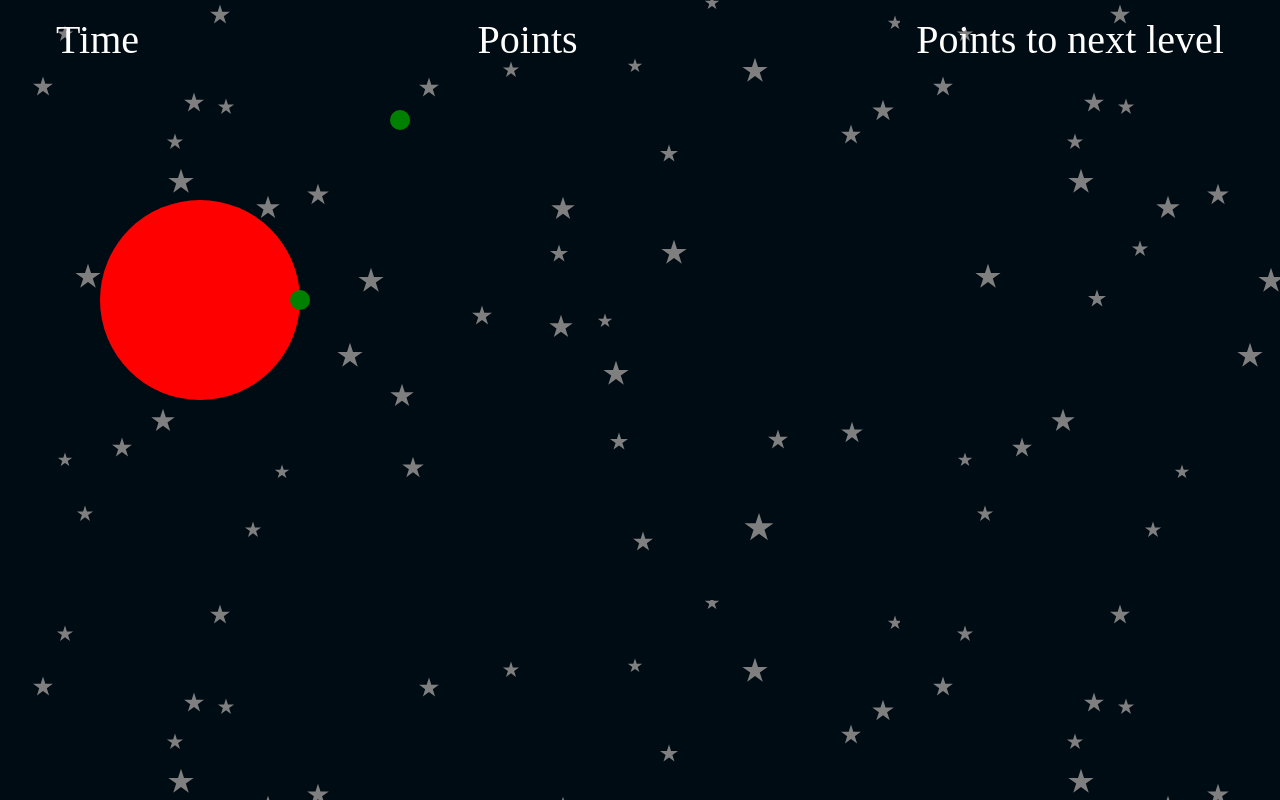
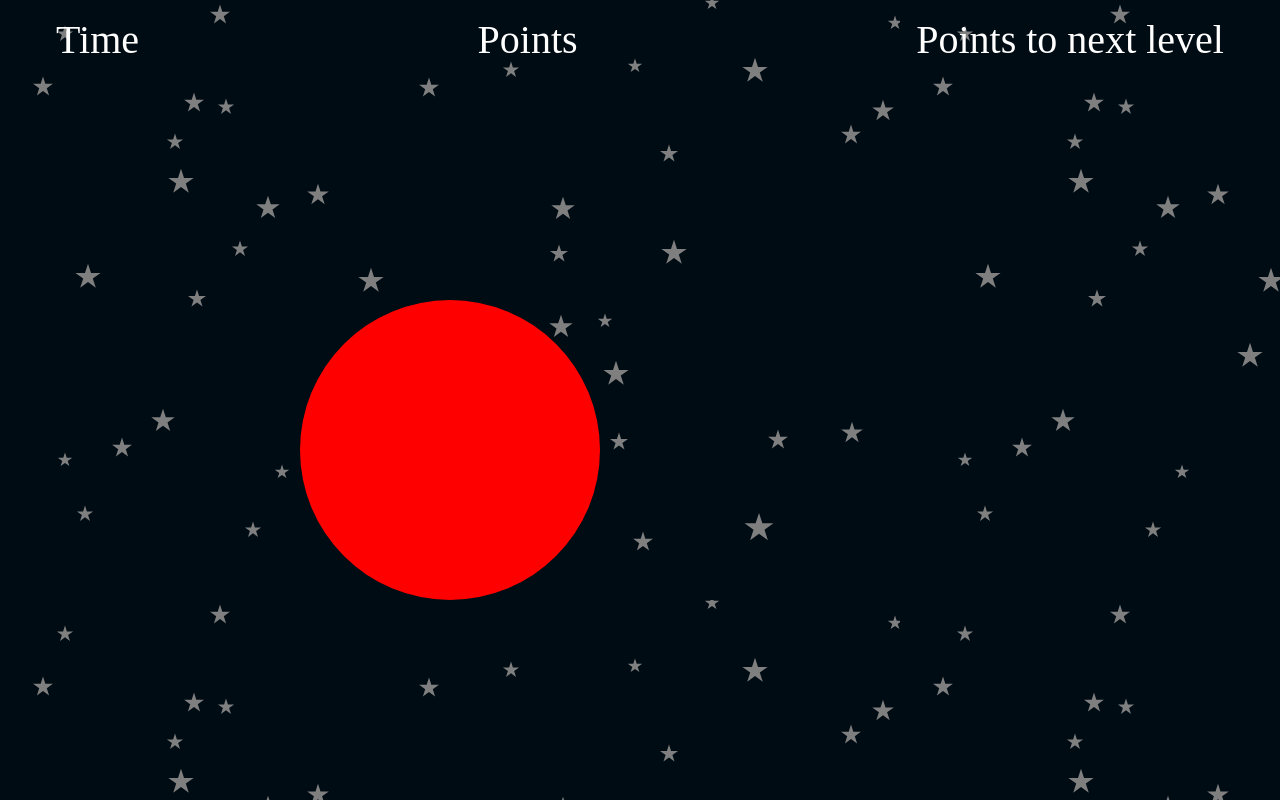
Before and after one commit to GrzegorzBanaszak/caught-ball, a React (Create React App) app: page / in a window 1280 px wide. Built offline with nearby package versions, Linux system fonts and the light colour scheme; a web font is replaced by a local one.

Commit message:
Add create and remove ball

```diff
--- a/package.json
+++ b/package.json
@@ -15,6 +15,7 @@
     "react-dom": "^18.1.0",
     "react-scripts": "5.0.1",
     "typescript": "^4.6.4",
+    "uuid": "^8.3.2",
     "web-vitals": "^2.1.4"
   },
   "scripts": {
@@ -42,6 +43,7 @@
     ]
   },
   "devDependencies": {
+    "@types/uuid": "^8.3.4",
     "styled-components": "^5.3.5"
   }
 }
--- a/src/components/Ball.tsx
+++ b/src/components/Ball.tsx
@@ -1,32 +1,21 @@
+import { motion } from "framer-motion";
 import React from "react";
-import { useState } from "react";
-import styled, { Keyframes, keyframes } from "styled-components";
+import styled from "styled-components";
 import "../styles/ball.css";
 
 //Props interface for Ball
 interface IBallProps {
+  ballId?: string
   size: number;
   positionX: number;
   positionY: number;
   color: string;
   isClick?: boolean;
+  removeBall?: (ballId: string) => void;
 }
 
-const animation = (color: string): Keyframes => {
-  return keyframes`
-  to{
-    box-shadow: 0 0 .3rem #fff,
-              0 0 .3rem #fff,
-              0 0 3rem ${color},
-              0 0 0.8rem ${color},
-              0 0 2.8rem ${color},
-              inset 0 0 1.3rem ${color};
-  }
-`;
-};
-
 //Div styled element
-const BallElement = styled.div<IBallProps>`
+const BallElement = styled(motion.div) <IBallProps>`
   width: ${(props) => `${props.size}px`};
   height: ${(props) => `${props.size}px`};
   border-radius: 50%;
@@ -35,9 +24,6 @@ const BallElement = styled.div<IBallProps>`
   z-index: 3;
   top: ${(props) => `${props.positionY}px`};
   left: ${(props) => `${props.positionX}px`};
-  transform: translate(-50%, -50%);
-  animation-name: ${(props) => (props.isClick ? animation(props.color) : "")};
-  animation-duration: 0.5s;
 `;
 
 const Ball: React.FC<IBallProps> = ({
@@ -45,18 +31,38 @@ const Ball: React.FC<IBallProps> = ({
   positionX,
   positionY,
   color,
+  removeBall,
+  ballId
 }): JSX.Element => {
-  const [isClick, setIsClick] = useState<boolean>(false);
+
+  const handleClickBall = () => {
+
+    if (removeBall !== undefined && ballId !== undefined) {
+      setTimeout(() => removeBall(ballId), 300)
+
+    }
+
+  }
   return (
     <BallElement
-      onClick={() => setIsClick(true)}
+      whileTap={{
+        boxShadow: `0 0 .5rem #fff,
+              0 0 .5rem #fff,
+              0 0 3rem ${color},
+              0 0 0.8rem ${color},
+              0 0 2.8rem ${color},
+              inset 0 0 1.3rem ${color}`,
+        transition: {
+          duration: 0.2
+        }
+      }}
+      onClick={handleClickBall}
       size={size}
       positionX={positionX}
       positionY={positionY}
       color={color}
-      isClick={isClick}
     ></BallElement>
-  );
+  )
 };
 
 export default Ball;
--- a/src/components/Canvas.tsx
+++ b/src/components/Canvas.tsx
@@ -1,38 +1,20 @@
 import React from 'react'
-import { useState } from 'react'
 import bg from '../assets/bg-canvas.svg'
-import IBall from '../interfaces/IBall'
+import useGame from '../hooks/useGame'
 import "../styles/canvas.css"
 import Ball from './Ball'
 import Navigation from './Navigation'
 const Canvas: React.FC = (): JSX.Element => {
-  const [balls, setBalls] = useState<IBall[]>([{
-    size: 200,
-    positionX: 200,
-    positionY: 300,
-    color: "red",
-    points: 300
-  },
-  {
-    size: 20,
-    positionX: 300,
-    positionY: 300,
-    color: "green",
-    points: 300
-  },
-  {
-    size: 20,
-    positionX: 400,
-    positionY: 120,
-    color: "green",
-    points: 300
-  }])
+  const { balls, removeBall
+  } = useGame()
+
+
   return (
     <main style={{ backgroundImage: `url(${bg})` }} className="canvas-container">
       <Navigation />
-      {balls.map((item, index) => {
-        const { size, positionX, positionY, color } = item
-        return <Ball key={index} size={size} positionX={positionX} positionY={positionY} color={color} />
+      {balls.map((item) => {
+        const { size, positionX, positionY, color, id } = item
+        return <Ball removeBall={removeBall} key={id} ballId={id} size={size} positionX={positionX} positionY={positionY} color={color} />
       })}
     </main>
   )
--- /dev/null
+++ b/src/hooks/useGame.ts
@@ -0,0 +1,49 @@
+import { useState, useEffect } from "react";
+import { v4 as uuidv4 } from "uuid";
+import IBall from "../interfaces/IBall";
+
+type GameReturnType = {
+  balls: IBall[];
+  roundTime: number;
+  score: number;
+  removeBall: (ballId: string) => void;
+};
+
+const useGame = (): GameReturnType => {
+  const [balls, setBalls] = useState<IBall[]>([]);
+  const [roundTime, setRoundTime] = useState(0);
+  const [score, setScore] = useState(0);
+
+  const randomPositonBall = (
+    PositionX: number,
+    PositionY: number,
+    size: number
+  ) => {};
+
+  useEffect(() => {
+    if (balls.length === 0) {
+      setBalls([createBall()]);
+    }
+  }, []);
+
+  const createBall = (): IBall => {
+    return {
+      id: uuidv4(),
+      size: 300,
+      positionX: 300,
+      positionY: 300,
+      color: "red",
+      points: 400,
+    };
+  };
+
+  const removeBall = (ballId: string): void => {
+    console.log("click");
+    const filterdBalls = balls.filter((ball) => ball.id !== ballId);
+    setBalls(filterdBalls);
+  };
+
+  return { balls, roundTime, score, removeBall };
+};
+
+export default useGame;
--- a/src/interfaces/IBall.ts
+++ b/src/interfaces/IBall.ts
@@ -1,4 +1,5 @@
 export default interface IBall {
+  id?: string;
   size: number;
   positionX: number;
   positionY: number;
```
Also changed, not shown: 1 other file (tests, documents, lock files or other folders).
